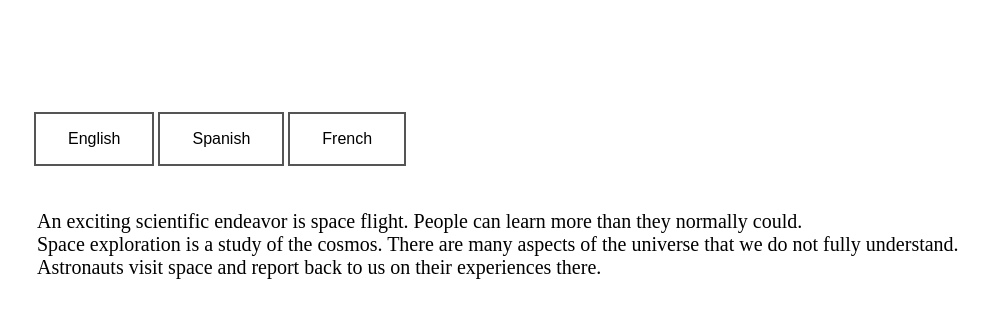
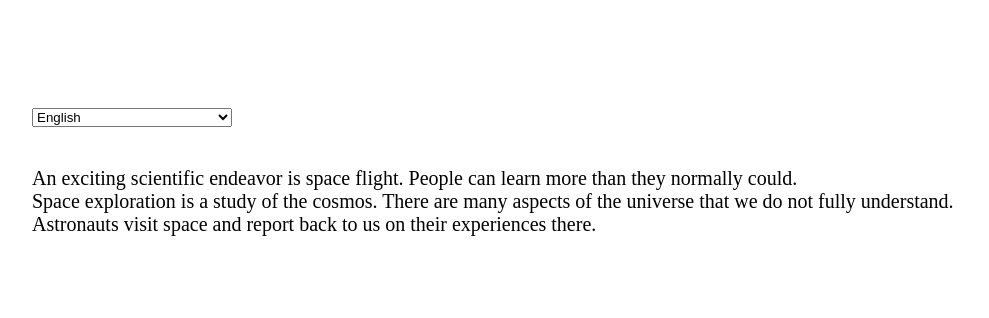
Before and after one commit to ShivaaniDushya/i18next-examples, a React (Create React App) app: page / in a window 1280 px wide. Shown: the top 318 px of the page, without its empty margins (176-1165 px from the left). Built offline with nearby package versions, Linux system fonts and the light colour scheme.

Commit message:
connected all translation files with i18next

```diff
--- a/package.json
+++ b/package.json
@@ -9,6 +9,7 @@
     "i18next": "^21.8.16",
     "react": "^18.2.0",
     "react-dom": "^18.2.0",
+    "react-i18next": "^11.18.3",
     "react-scripts": "5.0.1",
     "typescript": "^4.7.4"
   },
--- a/src/Components/home/Home.css
+++ b/src/Components/home/Home.css
@@ -19,13 +19,12 @@
     color: white;
 }
 
-.buttonStyle {
+.align {
     padding-top: 100px;
     padding-left: 200px;
 }
 
 .paraStyle {
     padding-top: 40px;
-    padding-left: 5px;
     font-size: 20px
 }
--- a/src/Components/home/Home.tsx
+++ b/src/Components/home/Home.tsx
@@ -1,23 +1,27 @@
 import "./Home.css"
-import data from "../../Translation/English/translation.json"
-import {addResources, translation} from "../../../src/i18n"
-
-addResources("en", "home", {
-    line1: data.english.line1,
-    line2: data.english.line2,
-    line3: data.english.line3,
-});
+import { useTranslation } from "react-i18next";
 
 export const Home = () => {
+
+    const { t, i18n } = useTranslation();
+
+    const onClickLanguageChange = (e: any) => {
+        const language = e.target.value;
+        i18n.changeLanguage(language);
+    }
+
     return(
-        <div className="buttonStyle">
-            <button className="button1">English</button>
-            <button className="button1">Spanish</button>
-            <button className="button1">French</button>
+        <div className="align">
+        <select className="custom-select" style={{width: 200}} onChange={onClickLanguageChange}>
+        <option value="en" >English</option>
+        <option value="es" >Spanish</option>
+        <option value="fr" >French</option>
+        </select>
+
             <div className="paraStyle">
-                {translation("home", "line1")} <br/>
-                {translation("home", "line2")} <br/>
-                {translation("home", "line3")} <br/>
+                {t("line1")} <br/>
+                {t("line2")} <br/>
+                {t("line3")} <br/>
             </div>
 
         </div>
--- a/src/Translation/English/translation.json
+++ b/src/Translation/English/translation.json
@@ -1,7 +1,5 @@
 {
-    "english": {
-        "line1": "An exciting scientific endeavor is space flight. People can learn more than they normally could.",
-        "line2": "Space exploration is a study of the cosmos. There are many aspects of the universe that we do not fully understand.",
-        "line3": "Astronauts visit space and report back to us on their experiences there."
-    }
+    "line1": "An exciting scientific endeavor is space flight. People can learn more than they normally could.",
+    "line2": "Space exploration is a study of the cosmos. There are many aspects of the universe that we do not fully understand.",
+    "line3": "Astronauts visit space and report back to us on their experiences there."
 }
--- a/src/Translation/French/translation.json
+++ b/src/Translation/French/translation.json
@@ -1,7 +1,5 @@
 {
-    "french": {
-        "line1": "Le vol spatial est une entreprise scientifique passionnante. Les gens peuvent apprendre plus qu'ils ne le pourraient normalement.",
-        "line2": "L'exploration spatiale est une étude du cosmos. Il y a de nombreux aspects de l'univers que nous ne comprenons pas entièrement.",
-        "line3": "Les astronautes visitent l'espace et nous rapportent leurs expériences là-bas."
-    }
+    "line1": "Le vol spatial est une entreprise scientifique passionnante. Les gens peuvent apprendre plus qu'ils ne le pourraient normalement.",
+    "line2": "L'exploration spatiale est une étude du cosmos. Il y a de nombreux aspects de l'univers que nous ne comprenons pas entièrement.",
+    "line3": "Les astronautes visitent l'espace et nous rapportent leurs expériences là-bas."
 }
--- a/src/Translation/Spanish/translation.json
+++ b/src/Translation/Spanish/translation.json
@@ -1,7 +1,5 @@
 {
-    "spanish": {
-        "line1": "Un esfuerzo científico emocionante es el vuelo espacial. Las personas pueden aprender más de lo que normalmente podrían.",
-        "line2": "La exploración espacial es un estudio del cosmos. Hay muchos aspectos del universo que no entendemos completamente.",
-        "line3": "Los astronautas visitan el espacio y nos informan sobre sus experiencias allí."
-    }
+    "line1": "Un esfuerzo científico emocionante es el vuelo espacial. Las personas pueden aprender más de lo que normalmente podrían.",
+    "line2": "La exploración espacial es un estudio del cosmos. Hay muchos aspectos del universo que no entendemos completamente.",
+    "line3": "Los astronautas visitan el espacio y nos informan sobre sus experiencias allí."
 }
--- a/src/i18n.tsx
+++ b/src/i18n.tsx
@@ -1,16 +1,28 @@
 import i18next from "i18next";
+import { initReactI18next } from "react-i18next";
 
-i18next.init({
-    lng: "en",
-    resources: {}
+//Import all translation files
+import translationEnglish from "./Translation/English/translation.json";
+import translationSpanish from "./Translation/Spanish/translation.json";
+import translationFrench from "./Translation/French/translation.json";
+
+const resources = {
+    en: {
+        translation: translationEnglish,
+    },
+    es: {
+        translation: translationSpanish,
+    },
+    fr: {
+        translation: translationFrench,
+    },
+}
+
+i18next
+.use(initReactI18next)
+.init({
+  resources,
+  lng:"en", //default language
 });
 
-export function addResources(language: string, namespace: string, data: any) {
-    return i18next.addResources(language, namespace, data);
-}
-
-export function translation(namespace: string, name: string) {
-    return i18next.t(namespace + ":" + name);
-}
-
 export default i18next;
--- a/src/index.tsx
+++ b/src/index.tsx
@@ -1,10 +1,12 @@
 import React from 'react';
 import ReactDOM from 'react-dom/client';
 import App from './App';
+import "./i18n";
 
 const root = ReactDOM.createRoot(
   document.getElementById('root') as HTMLElement
 );
+
 root.render(
   <React.StrictMode>
     <App />
```
